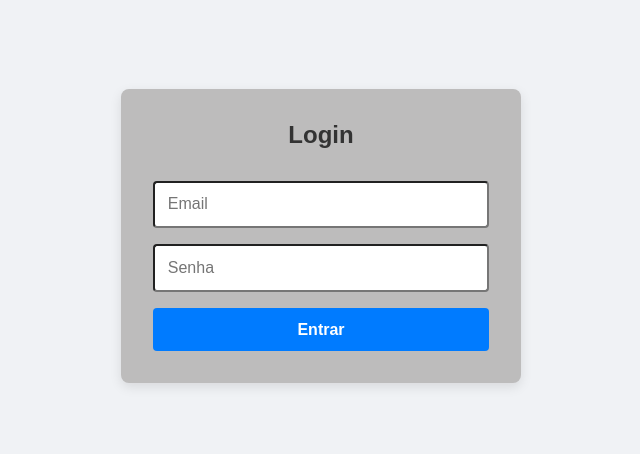
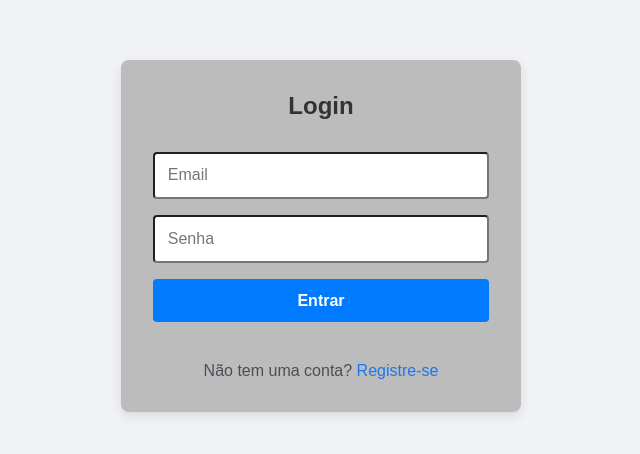
Before and after one commit to Vinimtt/pwm-projeto-site, a Next.js app in the folder site/: page /Login in a window 1280 px wide. Shown: the part 164-618 px from the top of the page, without its empty margins (319-959 px from the left). Built offline with nearby package versions, Linux system fonts and the light colour scheme; no server answers; what parse would draw is missing.

Commit message:
adição do botão de registra-se no login

```diff
--- a/site/app/Login/page.js
+++ b/site/app/Login/page.js
@@ -1,4 +1,5 @@
 "use client";
+import Link from "next/link";
 import { useState } from "react";
 import { useRouter } from 'next/navigation';
 import Parse from "../services/parse.js";
@@ -48,6 +49,10 @@ export default function Login() {
         <button type="submit" className={styles.button} onClick={() => router.push("/")}>
           Entrar
         </button>
+
+          <p className={styles.registerLink}>
+              Não tem uma conta? <Link href="/Register">Registre-se</Link>
+          </p>
       </form>
     </div>
   );
--- a/site/app/styles/TeladeLogin.module.css
+++ b/site/app/styles/TeladeLogin.module.css
@@ -55,3 +55,19 @@
   margin: 0;
   padding: 0;
 }
+
+.registerLink {
+  text-align: center;
+  margin-top: 1.5rem;
+  color: #4b4f56;
+}
+
+.registerLink a {
+  color: #1877f2;
+  text-decoration: none;
+  font-weight: 500;
+}
+
+.registerLink a:hover {
+  text-decoration: underline;
+}
```
Also changed, not shown: 1 other file (tests, documents, lock files or other folders).
